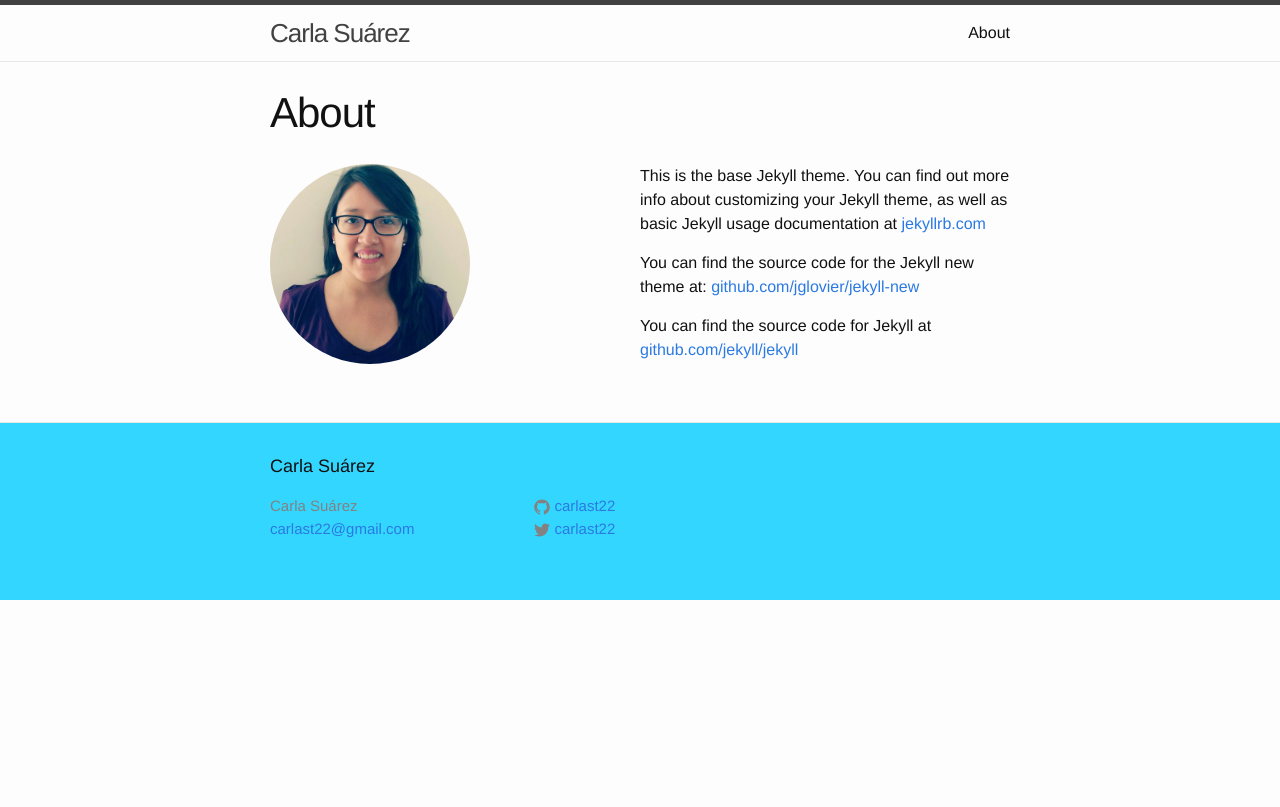
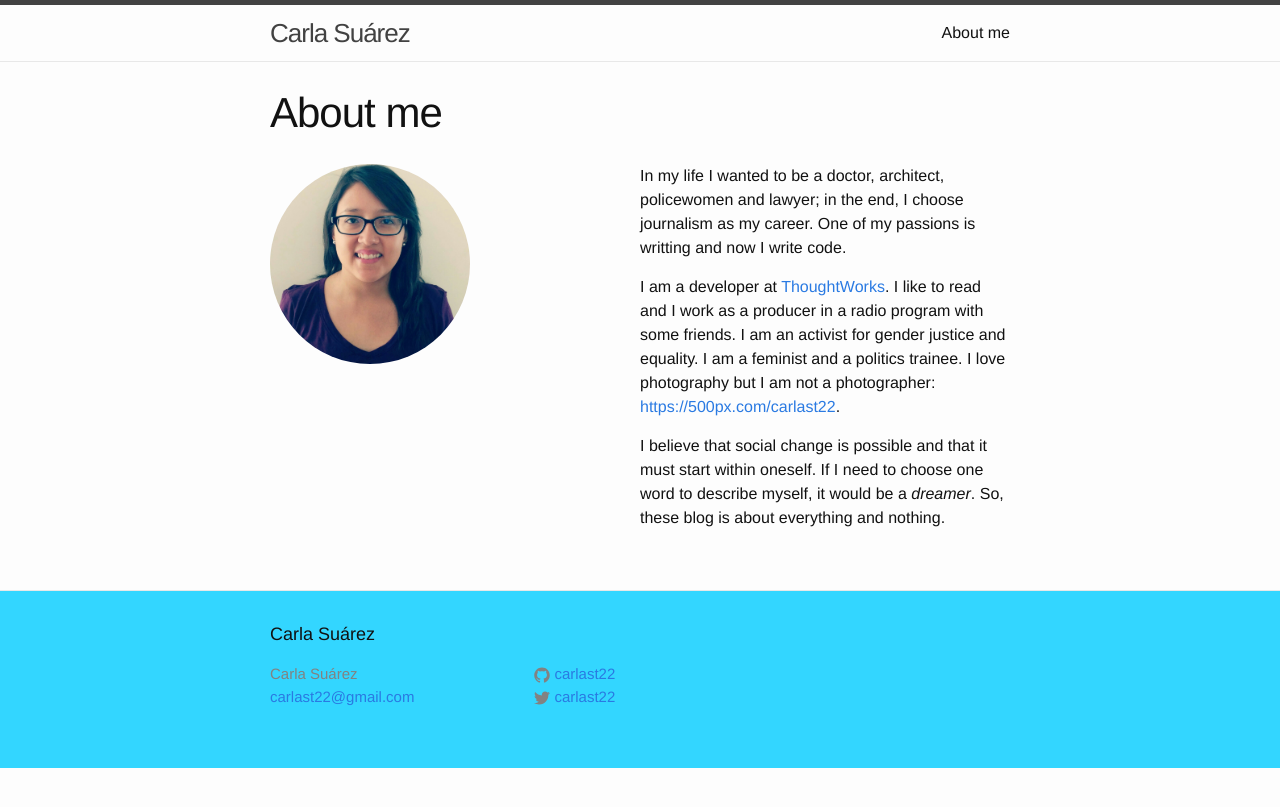
Before and after one commit to carlast22/carlast22.github.io, a Jekyll site: the page built from about.md, in a window 1280 px wide. Shown: the top 807 px of the page. Built offline with Jekyll 4.4.1, drawn with Linux system fonts in a browser that asks for light colours.

Commit message:
Add information in 'About me' page

```diff
--- a/about.md
+++ b/about.md
@@ -1,11 +1,11 @@
 ---
 layout: about
-title: About
+title: About me
 permalink: /about/
 ---
 
-This is the base Jekyll theme. You can find out more info about customizing your Jekyll theme, as well as basic Jekyll usage documentation at [jekyllrb.com](http://jekyllrb.com/)
+In my life I wanted to be a doctor, architect, policewomen and lawyer; in the end, I choose journalism as my career. One of my passions is writting and now I write code.
 
-You can find the source code for the Jekyll new theme at: [github.com/jglovier/jekyll-new](https://github.com/jglovier/jekyll-new)
+I am a developer at [ThoughtWorks]("https://www.thoughtworks.com/"). I like to read and I work as a producer in a radio program with some friends. I am an activist for gender justice and equality. I am a feminist and a politics trainee. I love photography but I am not a photographer: [https://500px.com/carlast22]("https://500px.com/carlast22").
 
-You can find the source code for Jekyll at [github.com/jekyll/jekyll](https://github.com/jekyll/jekyll)
+I believe that social change is possible and that it must start within oneself. If I need to choose one word to describe myself, it would be a *dreamer*. So, these blog is about everything and nothing.
```
